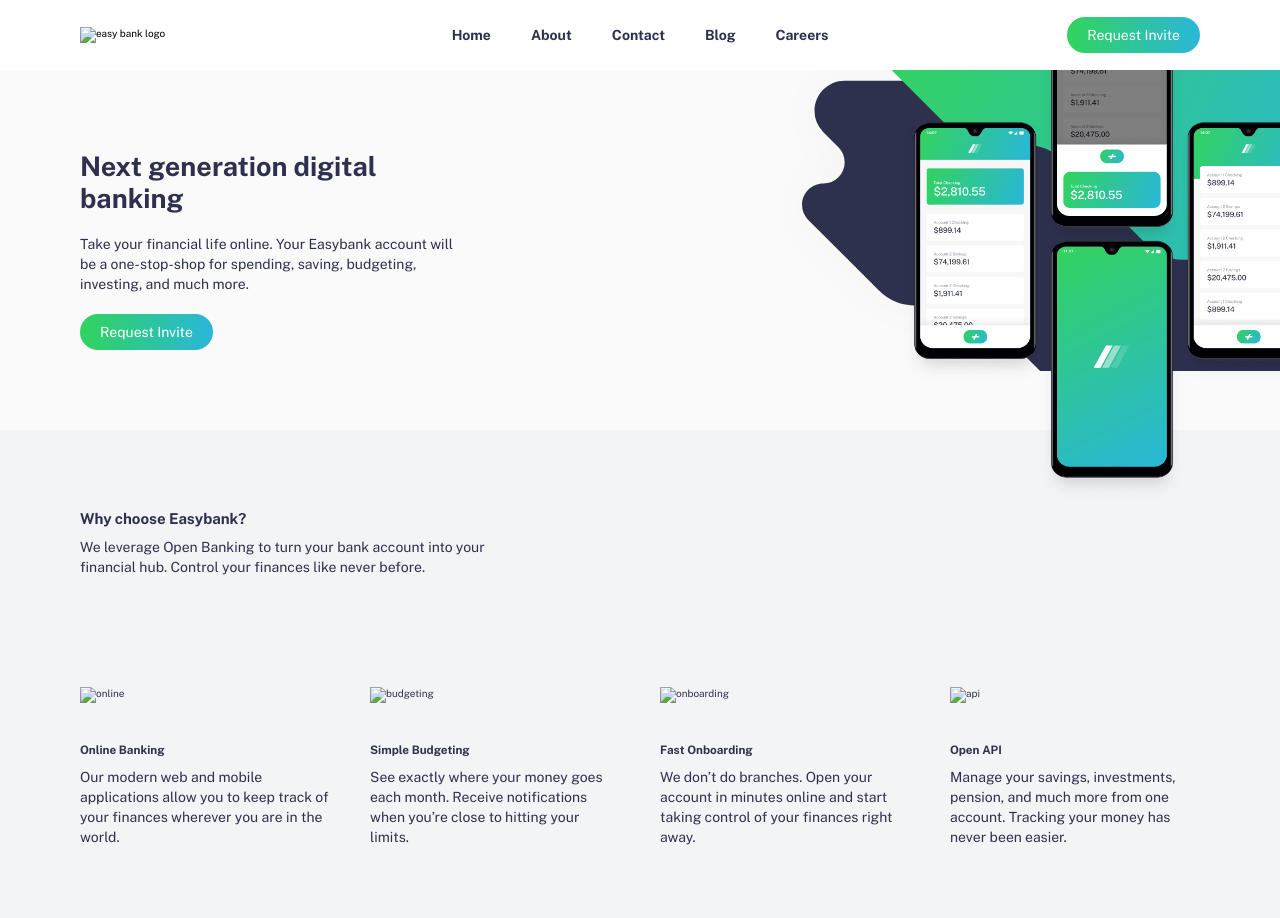
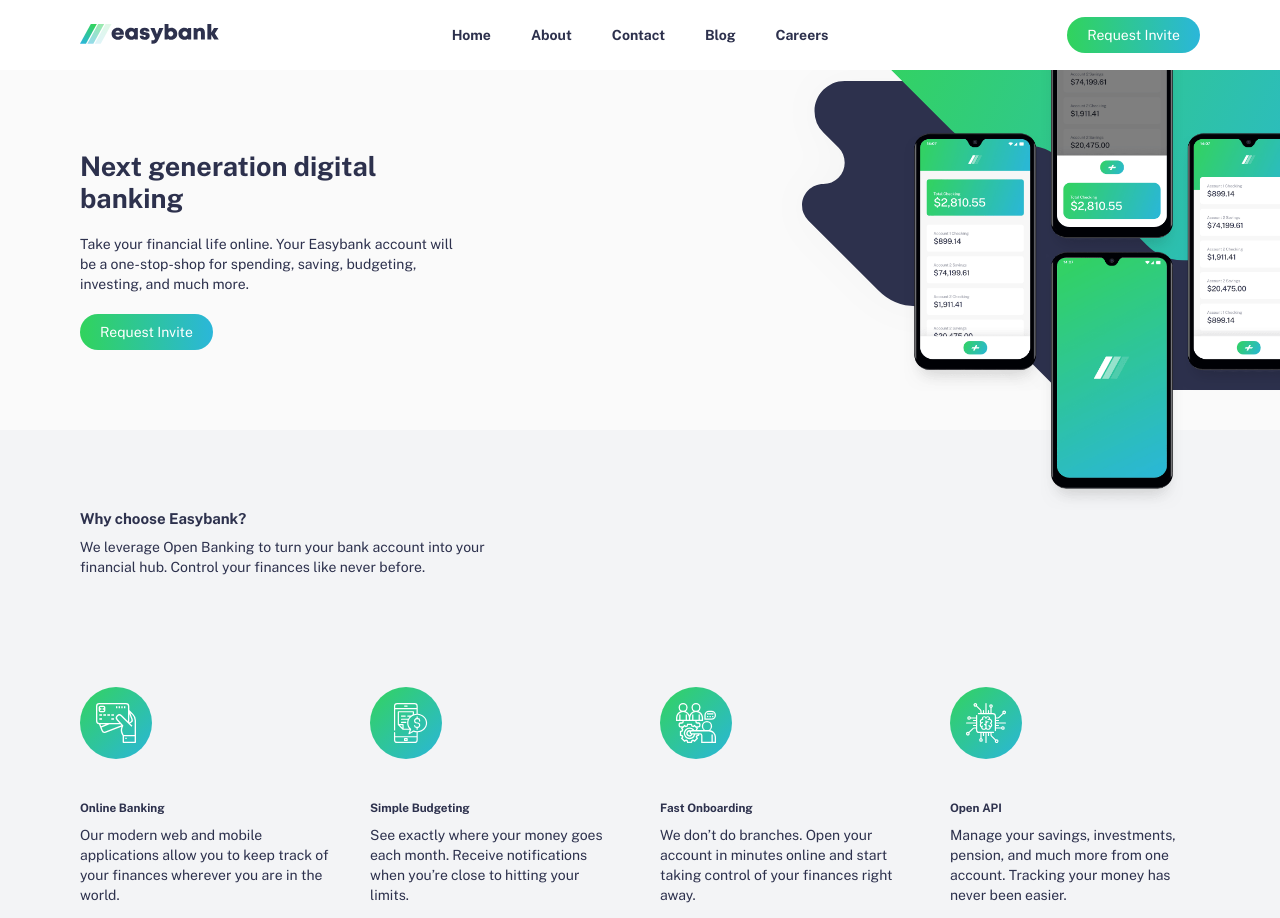
Before and after one commit to chekwas88/EasyBankingLanding, a website: page index.html in a window 1280 px wide. Shown: the top 918 px of the page. Drawn offline with nearby package versions, Linux system fonts and the light colour scheme; files that its build step writes are made by us from their sources; the site is published under a folder, as on GitHub Pages, so addresses that start at the root find nothing.

Commit message:
fix image display

```diff
--- a/index.html
+++ b/index.html
@@ -7,7 +7,7 @@
   <link rel="icon" type="image/png" sizes="32x32" href="./images/favicon-32x32.png">
   <link rel="stylesheet" href="css/style.css">
 
-  <title>Frontend Mentor | Easybank landing page</title>
+  <title>Easybank landing page</title>
 
   <!-- Feel free to remove these styles or customise in your own stylesheet 👍 -->
   <style>
@@ -20,7 +20,7 @@
 
     <header class="header">
       <div class="icon">
-        <img alt="easy bank logo" src="/images/logo.svg" class="icon__img" />
+        <img alt="easy bank logo" src="./images/logo.svg" class="icon__img" />
       </div>
 
 
@@ -41,10 +41,10 @@
 
         <div class="action__mobile">
           <div id="burgerdiv" class="action__open show">
-            <button id="hamburger"><img alt="easy bank logo" src="/images/icon-hamburger.svg" class="icon__open" /></button>
+            <button id="hamburger"><img alt="easy bank logo" src="./images/icon-hamburger.svg" class="icon__open" /></button>
           </div>
           <div id="closediv" class="action__close hide">
-            <button id="close"><img alt="easy bank logo" src="/images/icon-close.svg" class="icon__close" /></button>
+            <button id="close"><img alt="easy bank logo" src="./images/icon-close.svg" class="icon__close" /></button>
           </div>
         </div>
 
@@ -81,7 +81,7 @@
       </div>
       <div class="business__grid">
         <div class="business__reasons">
-          <img src="/images/icon-online.svg" alt="online" />
+          <img src="./images/icon-online.svg" alt="online" />
           <h3>Online Banking</h3>
           <p>
             Our modern web and mobile applications allow you to keep track of your finances
@@ -89,7 +89,7 @@
           </p>
         </div>
         <div class="business__reasons">
-          <img src="/images/icon-budgeting.svg" alt="budgeting"/>
+          <img src="./images/icon-budgeting.svg" alt="budgeting"/>
           <h3>Simple Budgeting</h3>
           <p>
             See exactly where your money goes each month. Receive notifications when you’re
@@ -97,7 +97,7 @@
           </p>
         </div>
         <div class="business__reasons">
-          <img src="/images/icon-onboarding.svg" alt="onboarding">
+          <img src="./images/icon-onboarding.svg" alt="onboarding">
           <h3> Fast Onboarding</h3>
           <p>
             We don’t do branches. Open your account in minutes online and start taking control
@@ -105,7 +105,7 @@
           </p>
         </div>
         <div class="business__reasons">
-          <img src="/images/icon-api.svg" alt="api">
+          <img src="./images/icon-api.svg" alt="api">
           <h3>Open API</h3>
           <p>
             Manage your savings, investments, pension, and much more from one account. Tracking
@@ -181,16 +181,16 @@
             <img src="./images/icon-facebook.svg" alt="facebook">
           </div>
           <div>
-            <img src="images/icon-instagram.svg" alt="instagram">
+            <img src="./images/icon-instagram.svg" alt="instagram">
           </div>
           <div>
-            <img src="images/icon-twitter.svg" alt="twitter">
+            <img src="./images/icon-twitter.svg" alt="twitter">
           </div>
           <div>
-            <img src="images/icon-pinterest.svg" alt="pinterest">
+            <img src="./images/icon-pinterest.svg" alt="pinterest">
           </div>
           <div>
-            <img src="images/icon-youtube.svg" alt="youtube">
+            <img src="./images/icon-youtube.svg" alt="youtube">
           </div>
         </div>
       </div>
@@ -219,13 +219,6 @@
       </div>
     </div>
   </footer>
-
-
-
-  <!-- <div class="attribution">
-    Challenge by <a href="https://www.frontendmentor.io?ref=challenge" target="_blank">Frontend Mentor</a>.
-    Coded by <a href="#">Your Name Here</a>.
-  </div> -->
   <script src="./script.js"></script>
 </body>
 </html>
```
